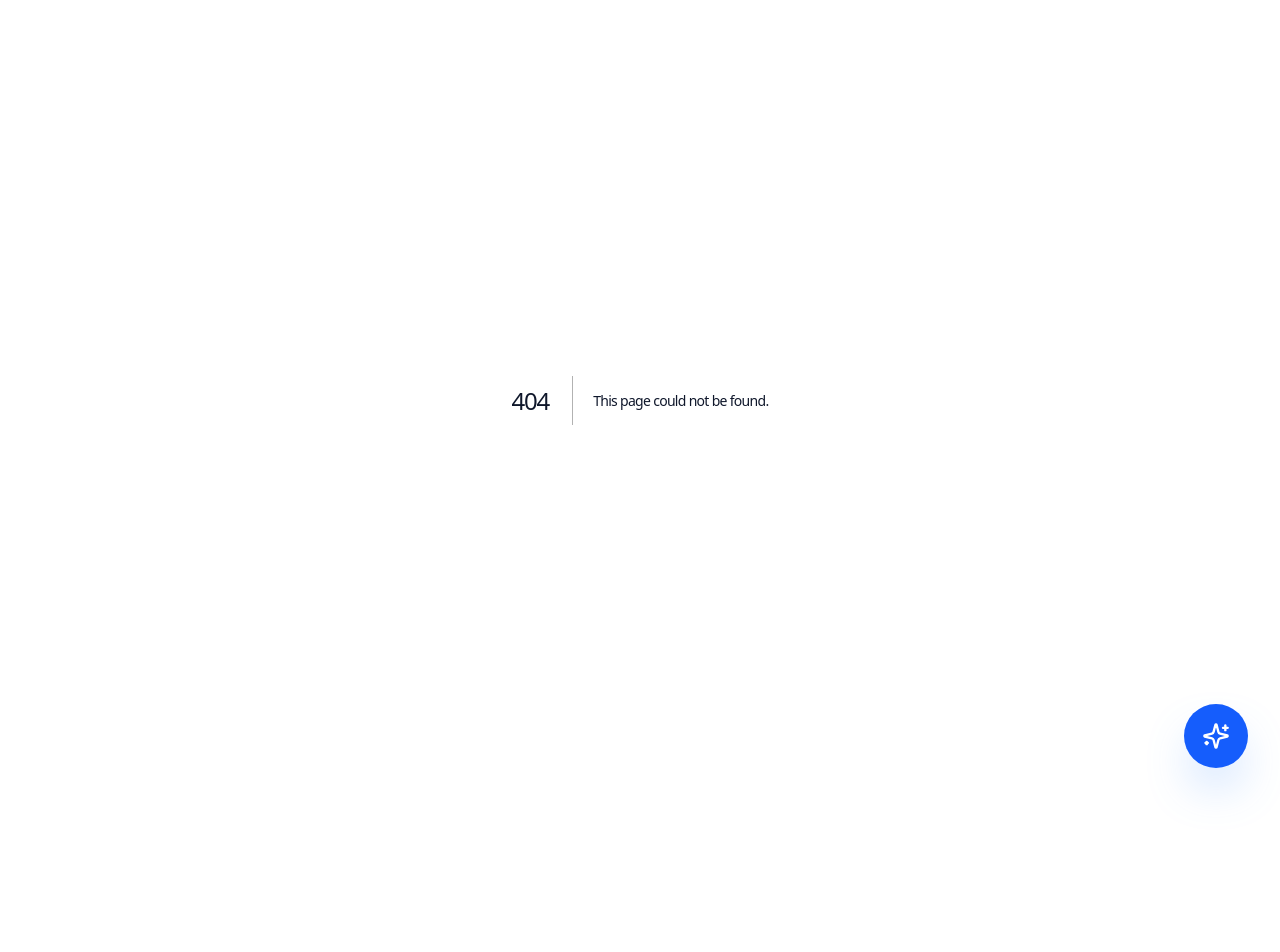
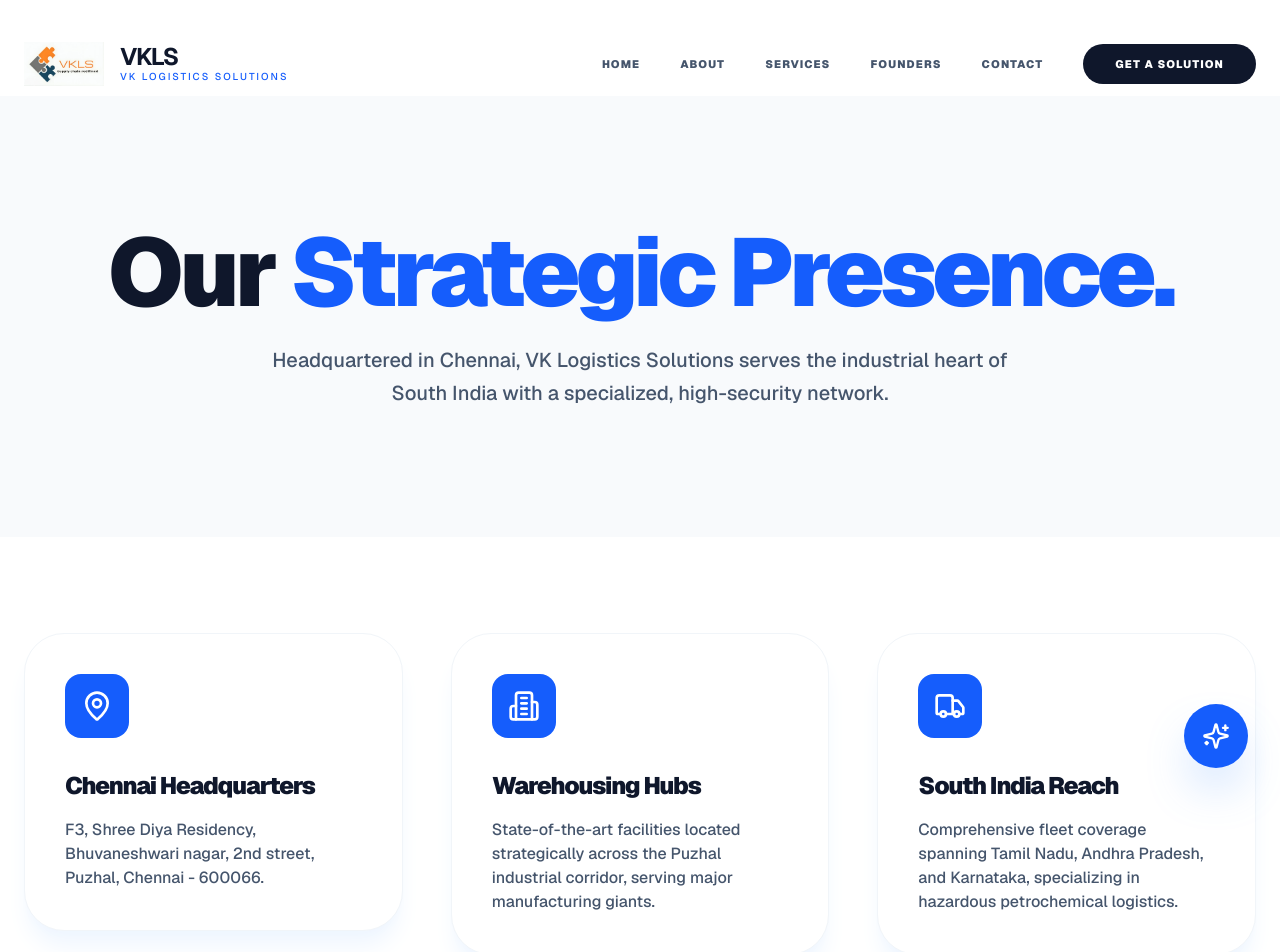
Before and after one commit to rd10032011-tech/vkls-website, a Next.js app: page /presence in a window 1280 px wide. Before the commit this address had no page. Shown: the top 952 px of the page. Before the commit the page ends 800 px from the top, so only its background shows below. Built offline with nearby package versions, Linux system fonts and the light colour scheme.

Commit message:
Add Presence page, optimize images, and fix navigation

```diff
--- /dev/null
+++ b/app/presence/page.tsx
@@ -0,0 +1,83 @@
+import Navbar from "@/components/Navbar";
+import Footer from "@/components/Footer";
+import { MapPin, Building2, Truck, ShieldCheck } from "lucide-react";
+import { Reveal } from "@/lib/animations";
+
+export default function PresencePage() {
+  return (
+    <div className="min-h-screen bg-white">
+      <Navbar />
+
+      <main className="pt-24">
+        <section className="bg-slate-50 py-32 relative overflow-hidden">
+          <div className="container mx-auto px-6 text-center">
+            <Reveal>
+              <h1 className="mb-6 text-5xl font-black text-slate-900 md:text-8xl tracking-tighter">
+                Our <span className="text-blue-600">Strategic Presence.</span>
+              </h1>
+              <p className="mx-auto max-w-3xl text-xl text-slate-600 font-medium leading-relaxed">
+                Headquartered in Chennai, VK Logistics Solutions serves the industrial heart of South India with a specialized, high-security network.
+              </p>
+            </Reveal>
+          </div>
+        </section>
+
+        <section className="py-24">
+          <div className="container mx-auto px-6">
+            <div className="grid gap-12 lg:grid-cols-3">
+              <Reveal>
+                <div className="rounded-[2.5rem] bg-white border border-slate-100 p-10 shadow-xl shadow-blue-50">
+                  <div className="mb-8 flex h-16 w-16 items-center justify-center rounded-2xl bg-blue-600 text-white">
+                    <MapPin size={32} />
+                  </div>
+                  <h3 className="mb-4 text-2xl font-black text-slate-900">Chennai Headquarters</h3>
+                  <p className="text-slate-600 font-medium">
+                    F3, Shree Diya Residency, Bhuvaneshwari nagar, 2nd street, Puzhal, Chennai - 600066.
+                  </p>
+                </div>
+              </Reveal>
+
+              <Reveal delay={0.1}>
+                <div className="rounded-[2.5rem] bg-white border border-slate-100 p-10 shadow-xl shadow-blue-50">
+                  <div className="mb-8 flex h-16 w-16 items-center justify-center rounded-2xl bg-blue-600 text-white">
+                    <Building2 size={32} />
+                  </div>
+                  <h3 className="mb-4 text-2xl font-black text-slate-900">Warehousing Hubs</h3>
+                  <p className="text-slate-600 font-medium">
+                    State-of-the-art facilities located strategically across the Puzhal industrial corridor, serving major manufacturing giants.
+                  </p>
+                </div>
+              </Reveal>
+
+              <Reveal delay={0.2}>
+                <div className="rounded-[2.5rem] bg-white border border-slate-100 p-10 shadow-xl shadow-blue-50">
+                  <div className="mb-8 flex h-16 w-16 items-center justify-center rounded-2xl bg-blue-600 text-white">
+                    <Truck size={32} />
+                  </div>
+                  <h3 className="mb-4 text-2xl font-black text-slate-900">South India Reach</h3>
+                  <p className="text-slate-600 font-medium">
+                    Comprehensive fleet coverage spanning Tamil Nadu, Andhra Pradesh, and Karnataka, specializing in hazardous petrochemical logistics.
+                  </p>
+                </div>
+              </Reveal>
+            </div>
+          </div>
+        </section>
+
+        <section className="py-24 bg-slate-900 text-white">
+          <div className="container mx-auto px-6 text-center">
+             <Reveal>
+               <ShieldCheck size={64} className="mx-auto mb-8 text-blue-500" />
+               <h2 className="mb-6 text-4xl font-black">Safety Compliance Across All Locations</h2>
+               <p className="mx-auto max-w-2xl text-xl text-slate-400 font-medium">
+                 Every VKLS facility, whether an office or a high-security warehouse, operates under the same rigorous ISO & OHSAS safety protocols to guarantee integrity across our entire network.
+               </p>
+             </Reveal>
+          </div>
+        </section>
+      </main>
+
+      <Footer />
+    </div>
+  );
+}
--- a/app/sitemap.ts
+++ b/app/sitemap.ts
@@ -9,6 +9,7 @@ export default function sitemap(): MetadataRoute.Sitemap {
     '/about',
     '/founders',
     '/services',
+    '/presence',
     '/contact',
     '/quote',
   ];
--- a/components/Footer.tsx
+++ b/components/Footer.tsx
@@ -47,6 +47,7 @@ export default function Footer() {
               {[
                 { name: "About VKLS", href: "/about" },
                 { name: "Our Services", href: "/services" },
+                { name: "Our Presence", href: "/presence" },
                 { name: "Founders", href: "/founders" },
                 { name: "Contact", href: "/contact" },
               ].map((link) => (
```
